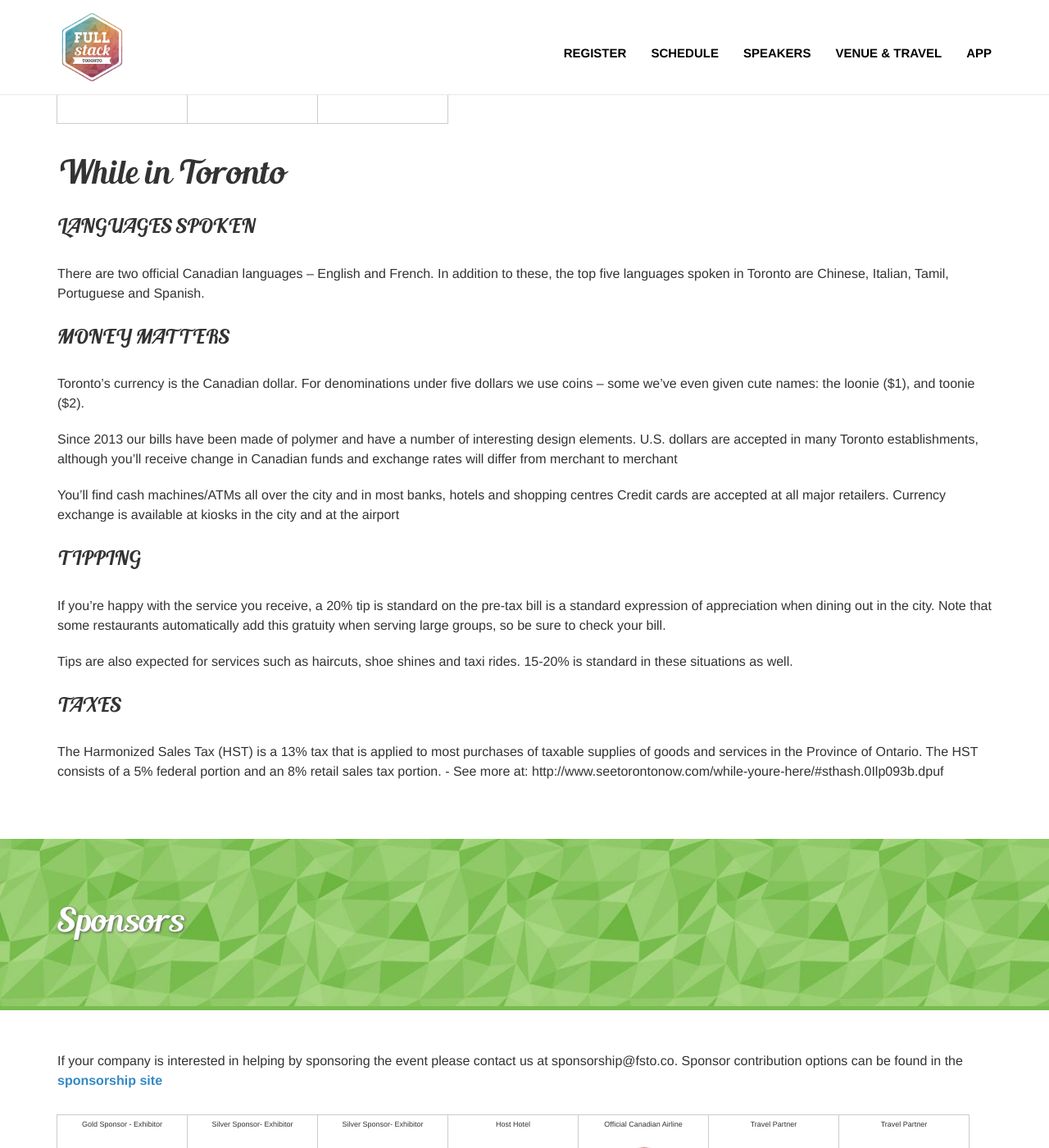
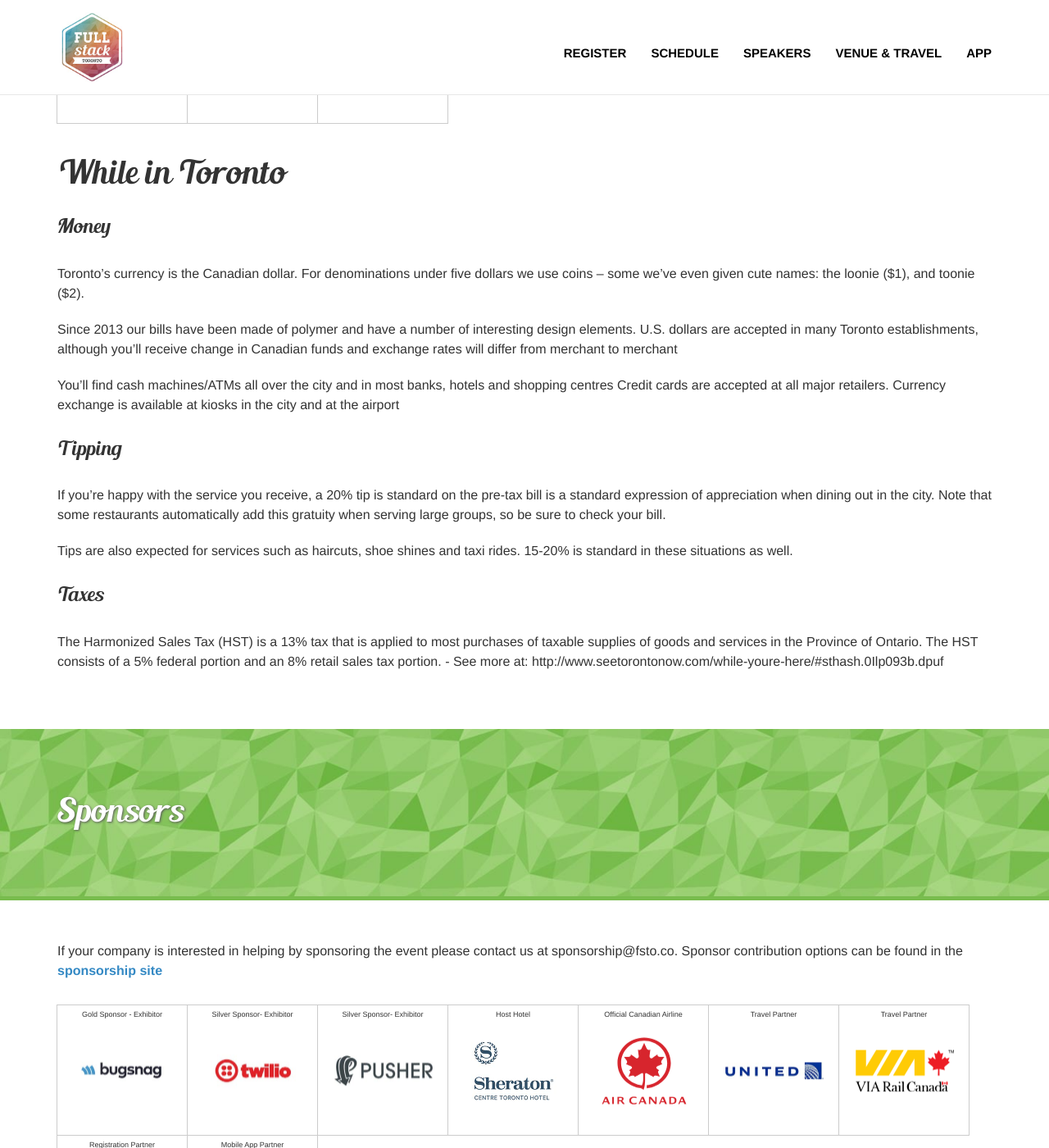
Before and after one commit to fullstackto/fstoco2016, a Jekyll site: the page built from info/index.html, in a window 1280 px wide and 1400 px high, scrolled down 1786 px. Shown: the whole window at 82% size. Built offline with Jekyll 4.4.1, drawn with Linux system fonts in a browser that asks for light colours.

Commit message:
venue page

```diff
--- a/info/index.html
+++ b/info/index.html
@@ -68,21 +68,18 @@
 	<div class="row">
 		<div class="col-sm-12">
 			<h2>While in Toronto</h2>
-			<h3>LANGUAGES SPOKEN</h3>
-			<p>There are two official Canadian languages – English and French. In addition to these, the top five languages spoken in Toronto are Chinese, Italian, Tamil, Portuguese and Spanish.</p>
-
-			<h3>MONEY MATTERS</h3>
+			<h3>Money</h3>
 			<p>Toronto’s currency is the Canadian dollar. For denominations under five dollars we use coins – some we’ve even given cute names: the loonie ($1), and toonie ($2).
 			<p>Since 2013 our bills have been made of polymer and have a number of interesting design elements.
 				U.S. dollars are accepted in many Toronto establishments, although you’ll receive change in Canadian funds and exchange rates will differ from merchant to merchant</p>
 				<p>You’ll find cash machines/ATMs all over the city and in most banks, hotels and shopping centres
 					Credit cards are accepted at all major retailers.
 					Currency exchange is available at kiosks in the city and at the airport</p>
-				<h3>TIPPING</h3>
+				<h3>Tipping</h3>
 				<p>If you’re happy with the service you receive, a 20% tip is standard on the pre-tax bill is a standard expression of appreciation when dining out in the city. Note that some restaurants automatically add this gratuity when serving large groups, so be sure to check your bill.</p>
 				<p>Tips are also expected for services such as haircuts, shoe shines and taxi rides. 15-20% is standard in these situations as well.</p>
 
-				<h3>TAXES</h3>
+				<h3>Taxes</h3>
 				<p>The Harmonized Sales Tax (HST) is a 13% tax that is applied to most purchases of taxable supplies of goods and services in the Province of Ontario. The HST consists of a 5% federal portion and an 8% retail sales tax portion. - See more at: http://www.seetorontonow.com/while-youre-here/#sthash.0Ilp093b.dpuf </p>
 	</div>
 </section>
```
